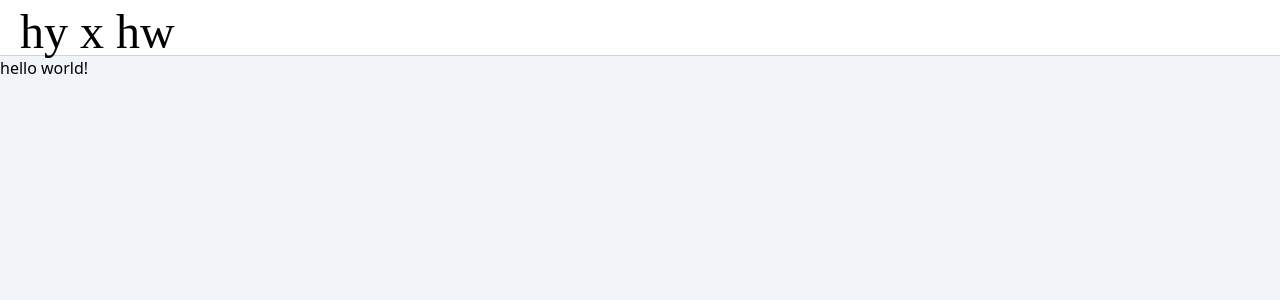
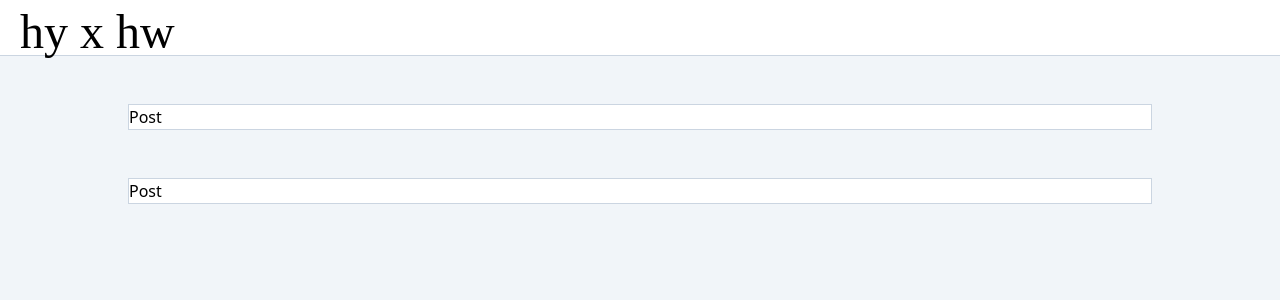
Before and after one commit to dchyii/hyxhw, a React (Vite) app: page / in a window 1280 px wide. Shown: the top 300 px of the page. Built offline with nearby package versions, Linux system fonts and the light colour scheme; a web font is replaced by a local one.

Commit message:
created post component

```diff
--- a/src/App.jsx
+++ b/src/App.jsx
@@ -1,10 +1,12 @@
 import Navbar from "./components/Navbar";
+import Post from "./components/Post";
 
 function App() {
   return (
     <div className="App bg-slate-100 w-screen h-screen">
       <Navbar />
-      <h1>hello world!</h1>
+      <Post />
+      <Post />
     </div>
   );
 }
--- /dev/null
+++ b/src/components/Post.jsx
@@ -0,0 +1,11 @@
+import React from "react";
+
+const Post = () => {
+  return (
+    <div className="w-4/5 bg-white mx-auto my-12 border border-slate-300">
+      Post
+    </div>
+  );
+};
+
+export default Post;
```
